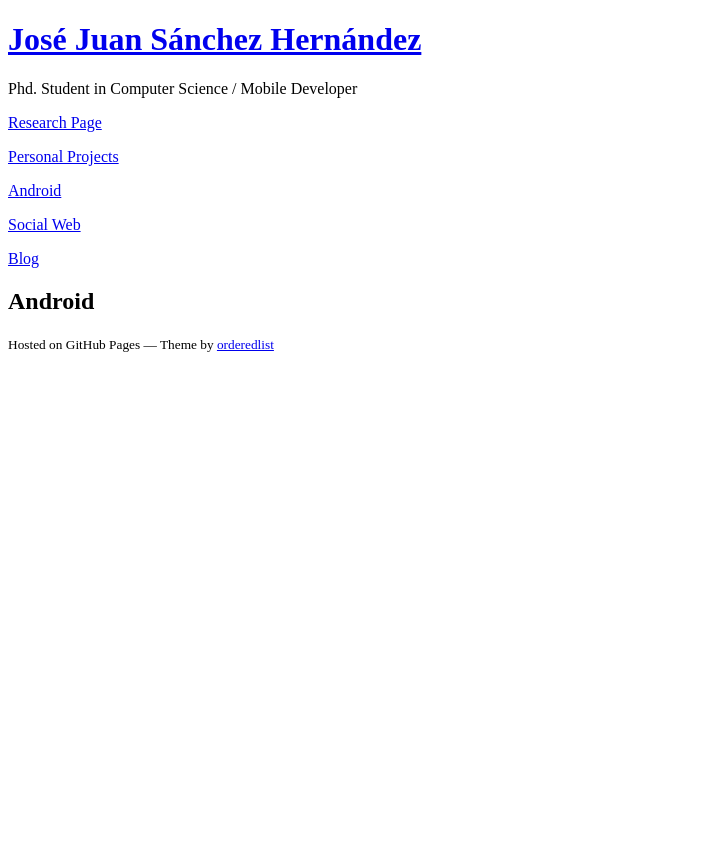
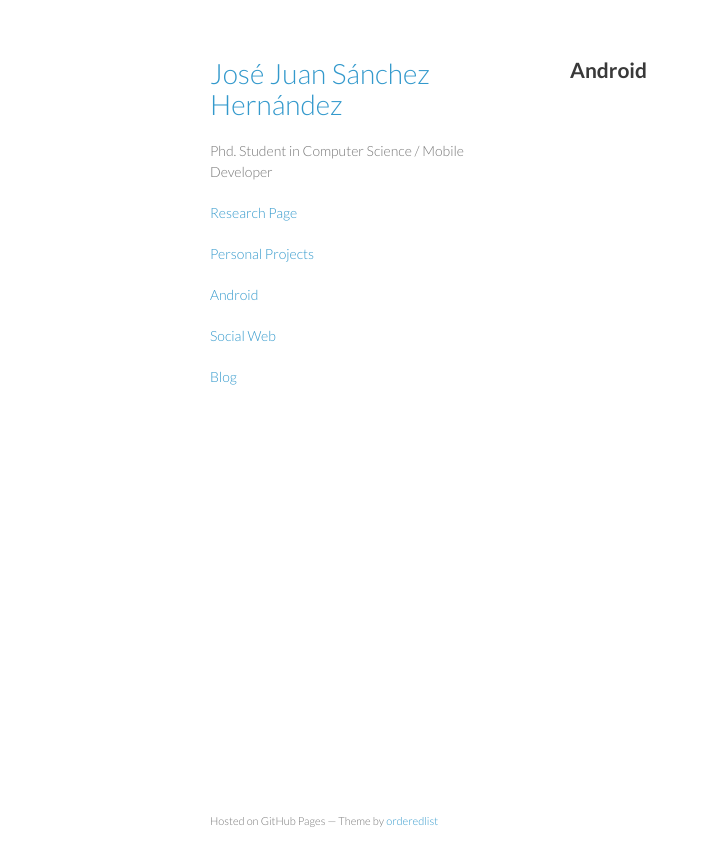
Before and after one commit to josejuansanchez/josejuansanchez.github.io, a Jekyll site: the page built from android/index.html, in a window 1280 px wide. Shown: the top 866 px of the page, without its empty margins (0-701 px from the left). Built offline with Jekyll 4.4.1, drawn with Linux system fonts in a browser that asks for light colours.

Commit message:
Changes in default.html

```diff
--- a/_layouts/default.html
+++ b/_layouts/default.html
@@ -3,10 +3,10 @@
   <head>
     <meta charset="utf-8">
     <meta http-equiv="X-UA-Compatible" content="chrome=1">
-    <title>José Juan Sánchez Hernández by josejuansanchez</title>
+    <title>José Juan Sánchez Hernández</title>
 
-    <link rel="stylesheet" href="stylesheets/styles.css">
-    <link rel="stylesheet" href="stylesheets/pygment_trac.css">
+    <link rel="stylesheet" href="{{ site.url }}/stylesheets/styles.css">
+    <link rel="stylesheet" href="{{ site.url }}/stylesheets/pygment_trac.css">
     <meta name="viewport" content="width=device-width, initial-scale=1, user-scalable=no">
     <!--[if lt IE 9]>
     <script src="//html5shiv.googlecode.com/svn/trunk/html5.js"></script>
```
